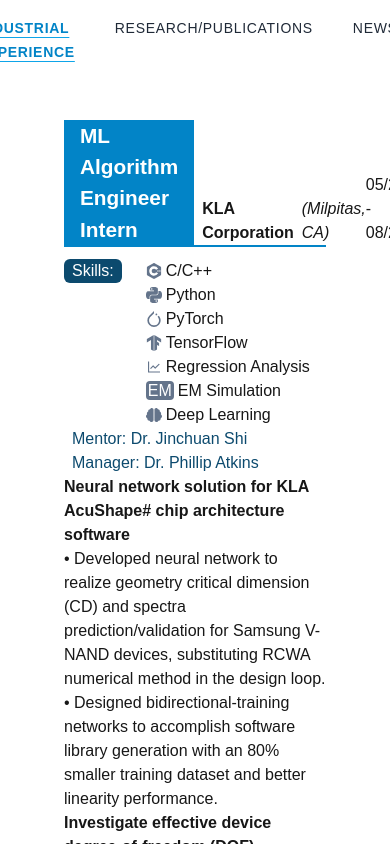
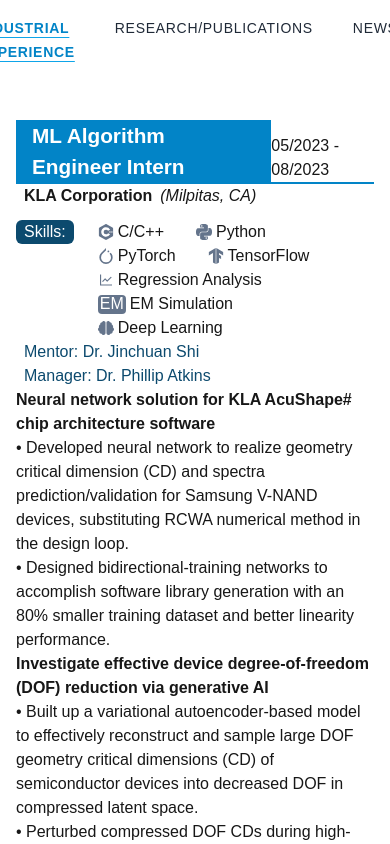
Before and after one commit to chen4114/portfolio, a Next.js app: page /industrial-experience in a window 390 px wide. Shown: the top 844 px of the page. Built offline with nearby package versions, Linux system fonts and the light colour scheme.

Commit message:
adapt to mobile and update resume

```diff
--- a/app/industrial-experience/page.tsx
+++ b/app/industrial-experience/page.tsx
@@ -1,3 +1,6 @@
+
+"use client";
+import { useEffect, useState } from 'react';
 import React from 'react'
 
 import { SiCplusplus, SiPython, SiPytorch, SiTensorflow } from 'react-icons/si';
@@ -24,9 +27,19 @@
 
 // Main HomePage Component
 const Industry = () => {
+  const [isMobile, setIsMobile] = useState(false)
+  useEffect(() => {
+    const handleResize = () => {
+      setIsMobile(window.innerWidth <= 768)
+    }
+    window.addEventListener('resize', handleResize)
+    handleResize() // Check on mount
+
+    return () => window.removeEventListener('resize', handleResize)
+  }, [])
   return (
-    <div className='px-body1'>
-      <ExperiencePart />
+    <div className={`${isMobile ? "px-mobile" : "px-body1"}`}>
+      <ExperiencePart isMobile={isMobile} />
 
     </div>
   )
@@ -50,9 +63,13 @@
   content: JobContent;
 }
 
+interface ExperiencePartProp {
+  isMobile?: boolean
+}
+
 
 // Services Section
-const ExperiencePart: React.FC = () => {
+const ExperiencePart: React.FC<ExperiencePartProp> = (isMobile) => {
 
 
   const experienceList: Job[] = [
@@ -101,11 +118,17 @@
             <div key={index} className="education-entry">
               <TitleOne title={job.title} right={`${job.startYear} - ${job.endYear}`}
               >
-                <div className='flex items-end'>
+                {!isMobile && <div className='flex items-end'>
                   <b className='px-[0.5rem]'>{job.company} </b>
                   <i>({job.location})</i>
-                </div>
+                </div>}
+
               </TitleOne>
+
+              {isMobile && <div className='flex items-end'>
+                  <b className='px-[0.5rem]'>{job.company} </b>
+                  <i>({job.location})</i>
+                </div>}
 
               {job.skillset && <div className='flex  mt-3'>
                 <span className="inline-block bg-sky-900 text-white h-full rounded-md px-2 mr-2">Skills:</span>
@@ -116,7 +139,7 @@
                 Mentor: {job.mentor}
               </span>
               }
-                       {job.manager && <span className="block text-sky-900 h-full rounded-md px-2 mr-3">
+              {job.manager && <span className="block text-sky-900 h-full rounded-md px-2 mr-3">
                 Manager: {job.manager}
               </span>
               }
--- a/app/news/page.tsx
+++ b/app/news/page.tsx
@@ -1,3 +1,6 @@
+"use client";
+import { useEffect, useState } from 'react';
+
 import Image from 'next/image';
 import React from 'react'
 
@@ -14,8 +17,18 @@
   const paperlinkInView = ""
 
   const dateStyle = "inline-block bg-slate-200 text-slate-800 h-full rounded-md px-2 mr-2"
+  const [isMobile, setIsMobile] = useState(false)
+  useEffect(() => {
+    const handleResize = () => {
+      setIsMobile(window.innerWidth <= 768)
+    }
+    window.addEventListener('resize', handleResize)
+    handleResize() // Check on mount
+
+    return () => window.removeEventListener('resize', handleResize)
+  }, [])
   return (
-    <div className='px-body1'>
+    <div className={`${isMobile ? "px-mobile":"px-body1"}`}>
 
 
       <div>
--- a/app/page.tsx
+++ b/app/page.tsx
@@ -1,7 +1,10 @@
 
+"use client";
+import { useEffect, useState } from 'react';
 import ImageGroup from '@/components/image_group';
 import TitleOne from '@/components/title-one';
 import Image from 'next/image';
+
 import { FaEnvelope, FaGithub, FaGoogle, FaLinkedinIn } from 'react-icons/fa';
 const profileImgUrl = `${process.env.NEXT_PUBLIC_BASE_PATH}/home/profile.jpg`;
 const microsoft = `${process.env.NEXT_PUBLIC_BASE_PATH}/home/microsoft.png`;
@@ -12,17 +15,30 @@
 
 // Main HomePage Component
 export default function HomePage() {
+  const [isMobile, setIsMobile] = useState(false)
+  useEffect(() => {
+    const handleResize = () => {
+      setIsMobile(window.innerWidth <= 768)
+    }
+    window.addEventListener('resize', handleResize)
+    handleResize() // Check on mount
+
+    return () => window.removeEventListener('resize', handleResize)
+  }, [])
+
 
   return (
-    <div className='px-body1'>
-      <div className="flex mt-[2rem]">
-        <div className="w-[22rem] mr-[2rem]">
+    <div className={`${isMobile ? "px-mobile" : "px-body1"}`}>
+      <div className={`flex mt-[2rem]  ${isMobile && "flex-col"}`}>
+        <div className={`w-[22rem] mr-[2rem]`}>
           <ContactInfo />
         </div>
-        <div className=' flex items-center'>   {/* divider */}
+        {!isMobile && <div className=' flex items-center'>   {/* divider */}
           <div className='w-[2px] h-[20rem] max-h-[100%] bg-gray-200'></div>
-        </div>
-        <div className="ml-[2rem] flex-grow px-4">
+        </div>}
+        <div className={`${isMobile ? "mt-6" : "ml-[2rem]  px-4"} flex-grow`}>
+
+
           <About />
         </div>
       </div>
@@ -31,8 +47,8 @@
       </div>
 
       <div className='mt-[4rem]'>
-      <TitleOne title='Collabrations'/>
-      <ImageGroup imgGroup={imgGroup2}/>
+        <TitleOne title='Collabrations' />
+        <ImageGroup imgGroup={imgGroup2} />
       </div>
     </div>
   );
@@ -87,7 +103,7 @@
 // About Section
 function About() {
   return (
-    <div className="container ">
+    <div className=" ">
       <div className="text-xl font-bold ">Hi, I am Yuheng Chen!</div>
       <p className='font-[600]'>I&apos;m actively looking for full-time internship opportunities for 2025 summer!</p>
       <ul className='italic text-sm text-slate-500'>
--- a/app/research-experience/page.tsx
+++ b/app/research-experience/page.tsx
@@ -1,3 +1,5 @@
+"use client";
+import { useEffect, useState } from 'react';
 import TechIcons from '@/components/skill-icons'
 import TitleOne from '@/components/title-one'
 import React from 'react'
@@ -6,8 +8,18 @@
 const paperlinkInView = ""
 
 const ResearchPage = () => {
+  const [isMobile, setIsMobile] = useState(false)
+  useEffect(() => {
+    const handleResize = () => {
+      setIsMobile(window.innerWidth <= 768)
+    }
+    window.addEventListener('resize', handleResize)
+    handleResize() // Check on mount
+
+    return () => window.removeEventListener('resize', handleResize)
+  }, [])
   return (
-    <div className='px-body1'>
+    <div className={`${isMobile ? "px-mobile":"px-body1"}`}>
       <div className='Machine learning for device optimization mt-2'>
         <TitleOne title={"Machine learning for device optimization"} >
           <span className='text-sky-600 italic flex pt-1'>
--- a/components/image_group.tsx
+++ b/components/image_group.tsx
@@ -5,10 +5,10 @@
   imgGroup: string[]
 }
 
-const ImageGroup:React.FC<ImgGroupProp> = ({imgGroup}) => {
+const ImageGroup: React.FC<ImgGroupProp> = ({ imgGroup }) => {
 
   return (
-    <div className='flex gap-5'>
+    <div className='flex gap-5 justify-between wrap'>
       {imgGroup.map((item, index) => (<>
         <div key={index} className='relative h-[20rem] w-[20rem]'>
           <Image src={item} alt='' layout="fill" objectFit='contain' />
--- a/tailwind.config.ts
+++ b/tailwind.config.ts
@@ -14,6 +14,7 @@
       },
       spacing: {
         'body1': '4rem',  // 2px
+        'mobile':"1rem",
       },
     },
   },
```
Lines whose indentation alone changed are shown as unchanged.
